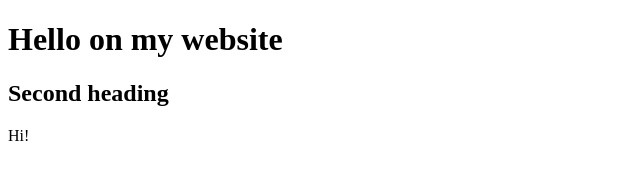
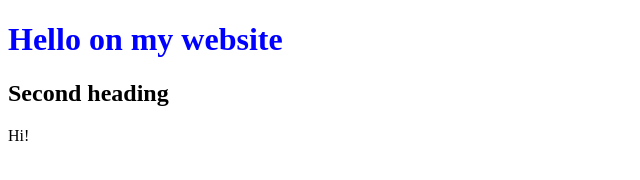
Before and after one commit to adambacik/My-Web-Programming-Python-JavaScript, a plain HTML site: page index.html in a window 1280 px wide. Shown: the whole page, without its empty margins (0-640 px from the left). Drawn offline with Linux system fonts and the light colour scheme.

Commit message:
Added style h1

```diff
--- a/index.html
+++ b/index.html
@@ -4,7 +4,7 @@
 		<title>First Try</title>
 	</head>
 	<body>
-		<h1> Hello on my website </h1>
+		<h1 style="color:blue;"> Hello on my website </h1>
 		<h2> Second heading </h2>
 		Hi!
 	</body>
```
